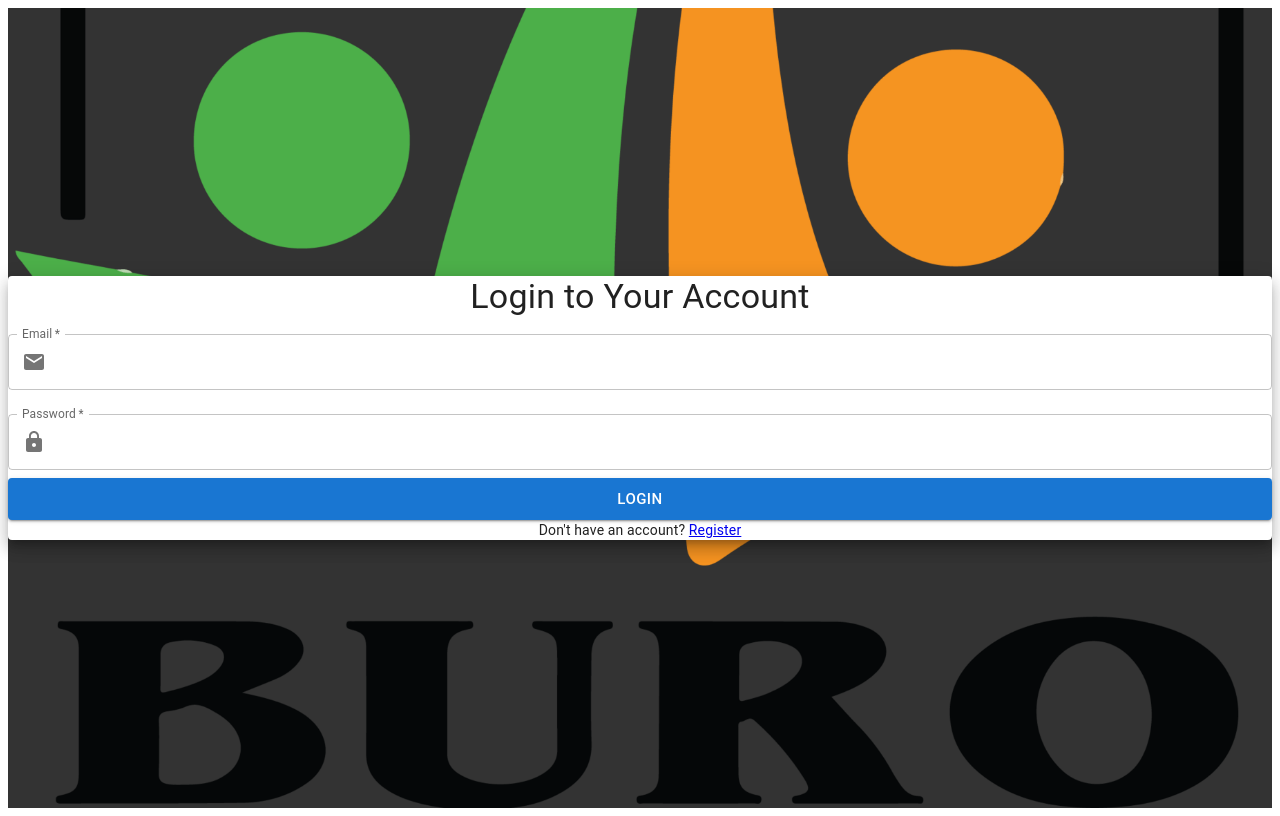
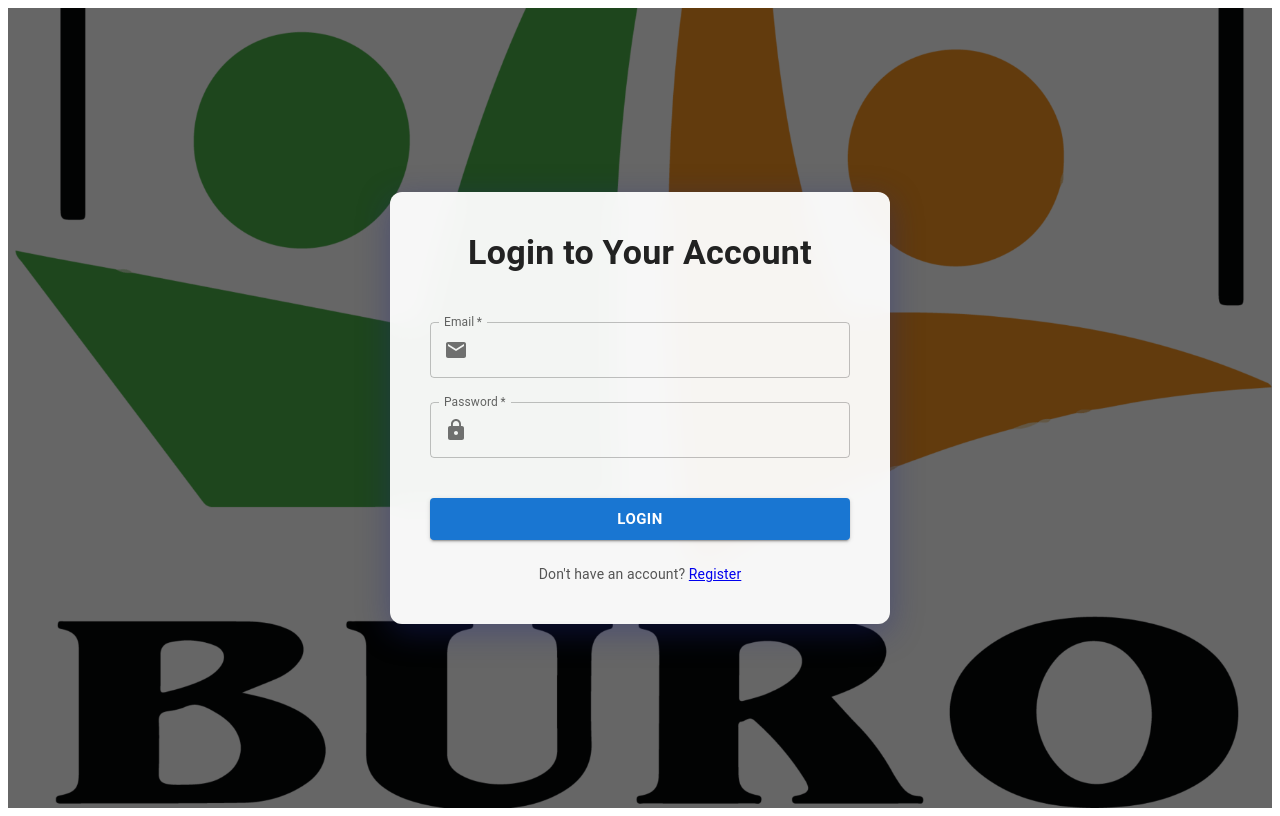
Before and after one commit to seyam14/TMS_Project_frontend, a React (Vite) app: page /login in a window 1280 px wide. Built offline with nearby package versions, Linux system fonts and the light colour scheme; the HTML template or start-up script is replaced by a standard one.

Commit message:
login  page backgorund worked

```diff
--- a/src/Pages/Login.jsx
+++ b/src/Pages/Login.jsx
@@ -1,5 +1,5 @@
 /* eslint-disable no-unused-vars */
-import { useState } from 'react';
+import { useState, useEffect } from 'react';
 import axios from 'axios';
 import { useNavigate, Link } from 'react-router-dom';
 import { useAuth } from '../context/AuthContext';
@@ -19,7 +19,15 @@
   const navigate = useNavigate();
   const { login } = useAuth();
 
-  const handleSubmit = async e => {
+  // Disable scroll on mount and enable on unmount
+  useEffect(() => {
+    document.body.style.overflow = 'hidden';
+    return () => {
+      document.body.style.overflow = 'auto';
+    };
+  }, []);
+
+  const handleSubmit = async (e) => {
     e.preventDefault();
     try {
       const res = await axios.post('http://localhost:5000/api/auth/login', form);
@@ -32,28 +40,52 @@
 
   return (
     <Box
-      className="relative min-h-screen flex items-center justify-center px-4"
-      style={{
+      sx={{
+        height: '100vh',         // fix height to viewport
+        overflow: 'hidden',      // disable scrolling inside container
+        display: 'flex',
+        alignItems: 'center',
+        justifyContent: 'center',
+        position: 'relative',
         backgroundImage: "url('/logo.png')",
-        backgroundRepeat: "no-repeat",
-        backgroundSize: "cover",
-        backgroundPosition: "center",
-        backgroundColor: "#333", // fallback color
+        backgroundSize: 'cover',
+        backgroundPosition: 'center',
+        backgroundRepeat: 'no-repeat',
+        '&::before': {
+          content: '""',
+          position: 'absolute',
+          inset: 0,
+          bgcolor: 'rgba(0,0,0,0.6)',
+          zIndex: 1,
+        },
       }}
     >
-      {/* Dark overlay */}
-      <div className="absolute inset-0 bg-black bg-opacity-50 z-0" />
-
-      {/* Login Card */}
       <Paper
-        elevation={10}
-        className="relative z-10 w-full max-w-md sm:max-w-lg bg-white bg-opacity-90 backdrop-blur-md p-8 rounded-2xl shadow-lg"
+        elevation={12}
+        sx={{
+          position: 'relative',
+          zIndex: 2,
+          maxWidth: 420,
+          width: '90%',
+          p: 5,
+          borderRadius: 3,
+          bgcolor: 'rgba(255, 255, 255, 0.95)',
+          boxShadow: '0 8px 32px 0 rgba(31, 38, 135, 0.37)',
+          backdropFilter: 'blur(12px)',
+          textAlign: 'center',
+          '@media (max-width:600px)': {
+            p: 4,
+          },
+          '@media (min-width:601px) and (max-width:960px)': {
+            p: 5,
+          },
+        }}
       >
-        <Typography variant="h4" className="text-center font-bold text-gray-800 mb-6">
+        <Typography variant="h4" sx={{ mb: 4, fontWeight: '700', color: '#222' }}>
           Login to Your Account
         </Typography>
 
-        <form onSubmit={handleSubmit}>
+        <form onSubmit={handleSubmit} noValidate>
           <TextField
             label="Email"
             type="email"
@@ -61,15 +93,16 @@
             required
             margin="normal"
             value={form.email}
-            onChange={e => setForm({ ...form, email: e.target.value })}
+            onChange={(e) => setForm({ ...form, email: e.target.value })}
             InputProps={{
               startAdornment: (
                 <InputAdornment position="start">
-                  <Email />
+                  <Email color="action" />
                 </InputAdornment>
               ),
             }}
           />
+
           <TextField
             label="Password"
             type="password"
@@ -77,33 +110,34 @@
             required
             margin="normal"
             value={form.password}
-            onChange={e => setForm({ ...form, password: e.target.value })}
+            onChange={(e) => setForm({ ...form, password: e.target.value })}
             InputProps={{
               startAdornment: (
                 <InputAdornment position="start">
-                  <Lock />
+                  <Lock color="action" />
                 </InputAdornment>
               ),
             }}
           />
+
           <Button
             type="submit"
             variant="contained"
             color="primary"
             fullWidth
             size="large"
-            className="mt-6"
+            sx={{ mt: 4, fontWeight: '600' }}
           >
             Login
           </Button>
+        </form>
 
-          <Typography variant="body2" className="text-center mt-4">
-            Don&apos;t have an account?{' '}
-            <Link to="/register" className="text-blue-600 hover:underline">
-              Register
-            </Link>
-          </Typography>
-        </form>
+        <Typography variant="body2" sx={{ mt: 3, color: '#555' }}>
+          Don&apos;t have an account?{' '}
+          <Link to="/register" className="text-blue-600 hover:underline font-semibold">
+            Register
+          </Link>
+        </Typography>
       </Paper>
     </Box>
   );
```
